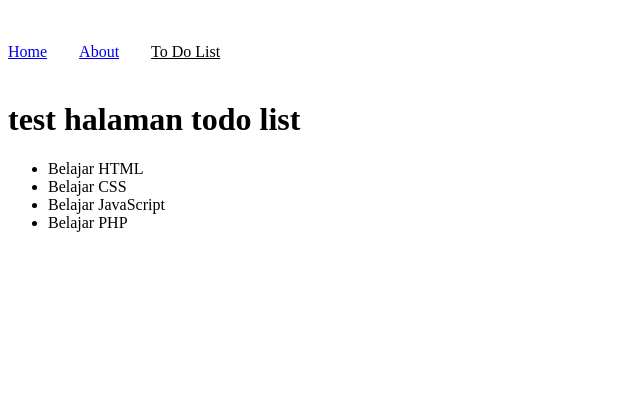
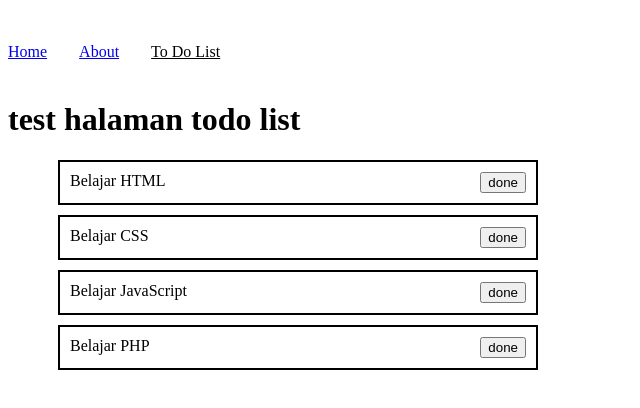
Before and after one commit to Yusak-code/web1, a Vue app in the folder web-project2/: page /todolist in a window 1280 px wide. Shown: the top 408 px of the page, without its empty margins (0-640 px from the left). Built offline with nearby package versions, Linux system fonts and the light colour scheme.

Commit message:
styling list

```diff
--- a/web-project2/src/views/TodoView.vue
+++ b/web-project2/src/views/TodoView.vue
@@ -3,11 +3,32 @@
 
     <ul>
         <li v-for="list in todoStore.todoList">
-            {{ list.name }}
-
+            <span>
+                {{ list.name }}
+            </span>
+            <span>
+                <button>done</button>
+            </span>
         </li>
     </ul>
 </template>
+
+<style scoped>
+
+    ul {
+        list-style: none;
+        width: 500px;
+    }
+
+    li {
+        border: solid 2px;
+        margin: 10px;
+        padding: 10px;
+        display: flex;
+        justify-content: space-between;
+    }
+
+</style>
 
 <script>
 import {useTodoStore} from '../stores/todoStore'
```
